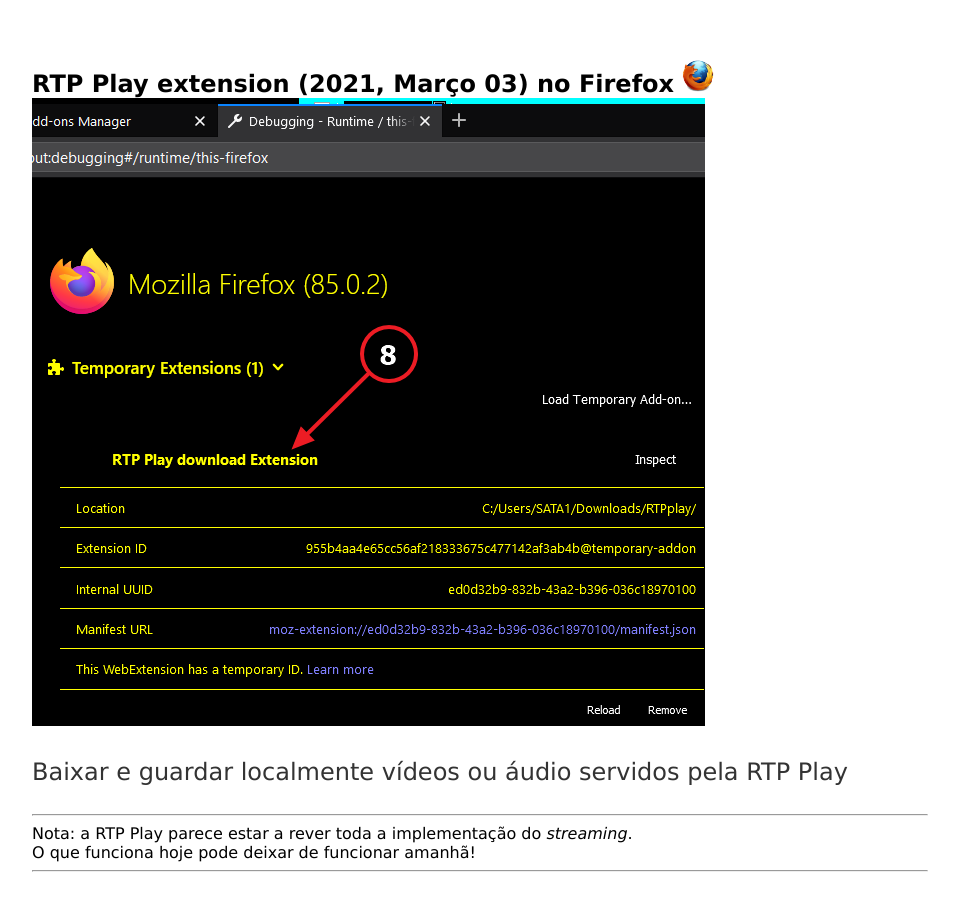
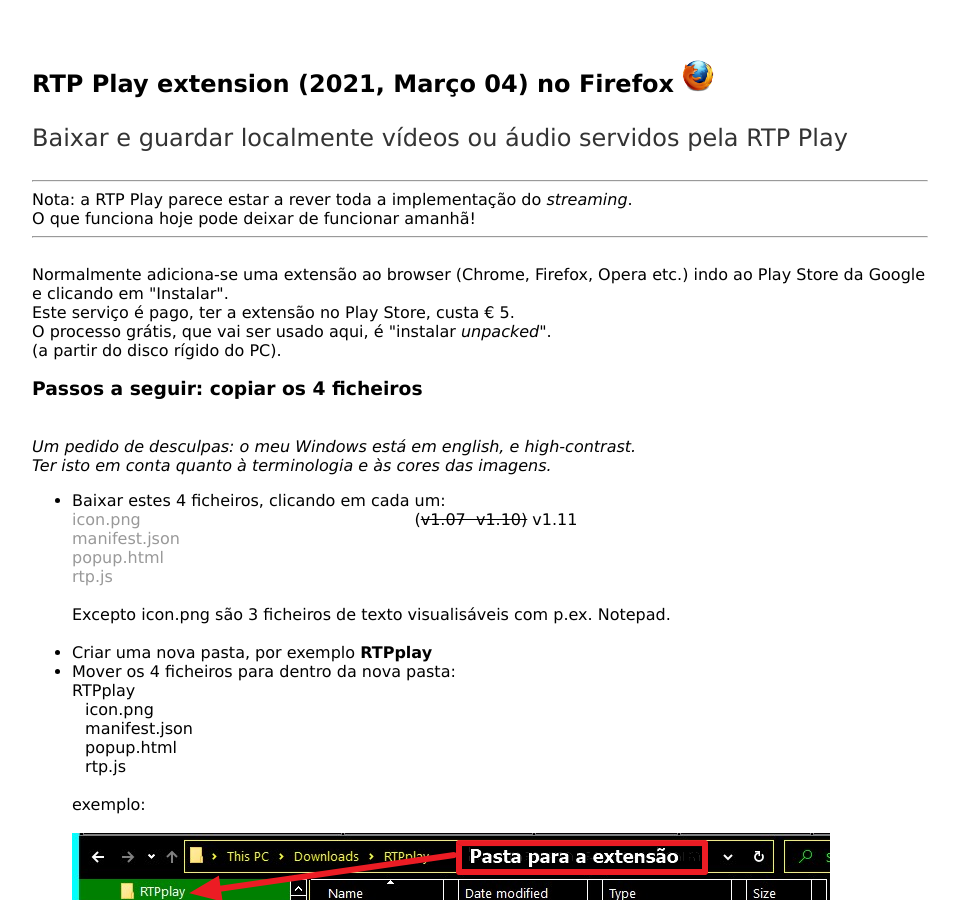
Before and after one commit to rtpplay/recursos.github.io, a Jekyll site: the page built from index_ff.html, in a window 1280 px wide and 900 px high. Shown: the whole window, without its empty margins (160-1119 px from the left). Built offline with Jekyll 4.4.1, drawn with Linux system fonts in a browser that asks for light colours.

Commit message:
Update index_ff.html

```diff
--- a/index_ff.html
+++ b/index_ff.html
@@ -3,8 +3,7 @@
 title: RTP Play extension (Firefox)
 ---
 <div class="blurb">
-	<h2>RTP Play extension (2021, Março 03) no Firefox <img src="files_ff/firefox-icon.png">
-	<img src="files_ff/2021-02-26-ff-installed.png"></h2>
+	<h2>RTP Play extension (2021, Março 04) no Firefox <img src="files_ff/firefox-icon.png"></h2>
 	<p>Baixar e guardar localmente vídeos ou áudio servidos pela RTP Play
 
 	</p>
```
